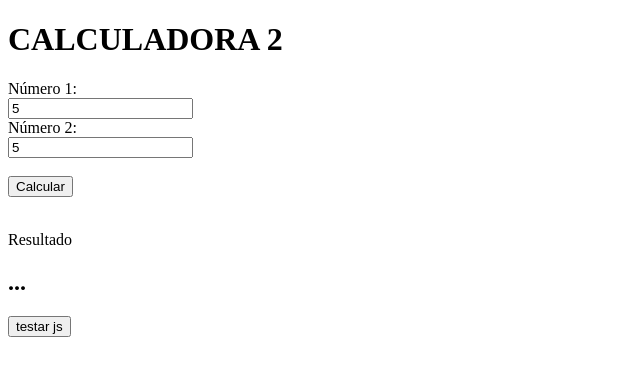
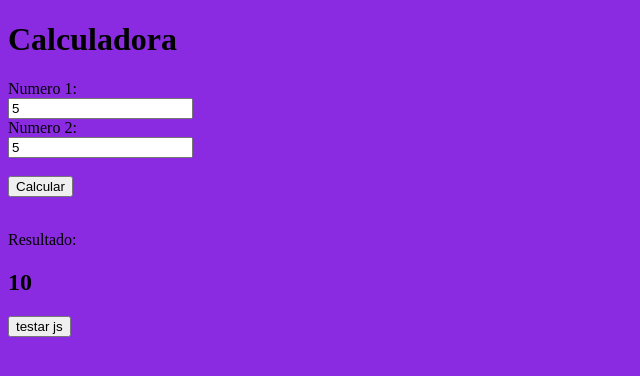
Before and after one commit to bolodepotecincoreais/calculadora, a plain HTML site: page index.html in a window 1280 px wide. Both pictures are taken after typing "5", "5" into the empty fields and a click on the button "Calcular". Shown: the whole page, without its empty margins (0-640 px from the left). Drawn offline with Linux system fonts and the light colour scheme.

Commit message:
Add files via upload

```diff
--- a/index.html
+++ b/index.html
@@ -3,23 +3,24 @@
 <head>
     <meta charset="UTF-8">
     <meta name="viewport" content="width=device-width, initial-scale=1.0">
-    <link rel="stylesheet" href="estilo.css">
-    <title>Calculadora 2</title>
+    <link rel="stylesheet" href="style.css">
+    <title>Calculadora</title>
 </head>
 <body>
-    <h1>CALCULADORA 2</h1>
-<!--aqui eu coloquei um form (formulario html)-->
-    <form>
-    <label>Número 1: </label><br>
-    <input type="number" id="numberid" name="numero1"><br>
-    <label>Número 2:</label><br>
+   <h1>Calculadora</h1>
+<!--aqui um form (formulario html)-->
+<form>
+    <label>Numero 1:</label><br>
+    <input type="number" id="numero1" name="numero1"><br>
+    <label>Numero 2:</label><br>
     <input type="number" id="numero2" name="numero2"><br><br>
-    <button type="button" onclick="calcula()">Calcular</button></form><br>
+    <button type="button" onclick="calcula()">Calcular</button>
+  </form><br>
 
-    <p>Resultado</p>
-    <h2 id="resultado">...</h2>
+  <p>Resultado:</p>
+  <h2 id="resultado">...</h2>
 
-    <button type="submit" onclick="calcula()">testar js</button>
-    <script src="script.js"></script>
+   <button type="submit" onclick="calcula()">testar js</button>
+   <script src="script.js"></script>
 </body>
 </html>
--- a/script.js
+++ b/script.js
@@ -1,7 +1,22 @@
 function calcula(){
-    alert("Eu vou queimar minha casa e vou bater na minha mulher");
+    alert("JS maravilhoso vitaminado funcionando");
 }
 
 function calcula(){
+    //criar variavel
+    let num1;
+    //recebe texto do html
+    num1=document.getElementById("numero1").value;
+    //transforma texto em numero real
+    let num1real=parseFloat(num1)
 
+    let num2;
+    num2=document.getElementById("numero2").value;
+    //transformar texto para numero real
+    let num2real=parseFloat(num2);
+
+    let result;
+    result=num1real+num2real;//atulizar nomes variaveis
+
+    document.getElementById("resultado").innerHTML=result;
 }
--- /dev/null
+++ b/style.css
@@ -0,0 +1,5 @@
+body {
+    background-color: blueviolet;
+    color:black;
+
+}
```
